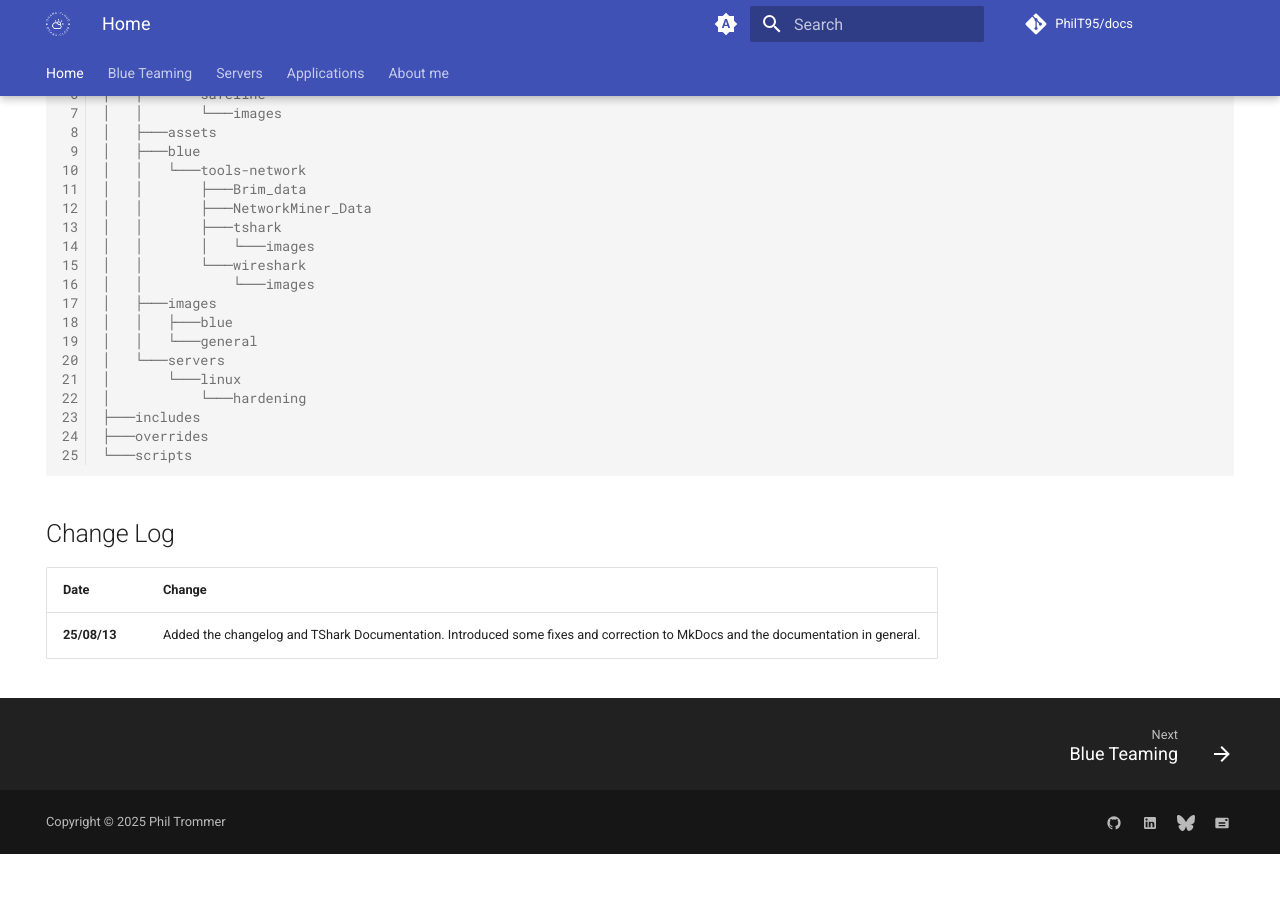
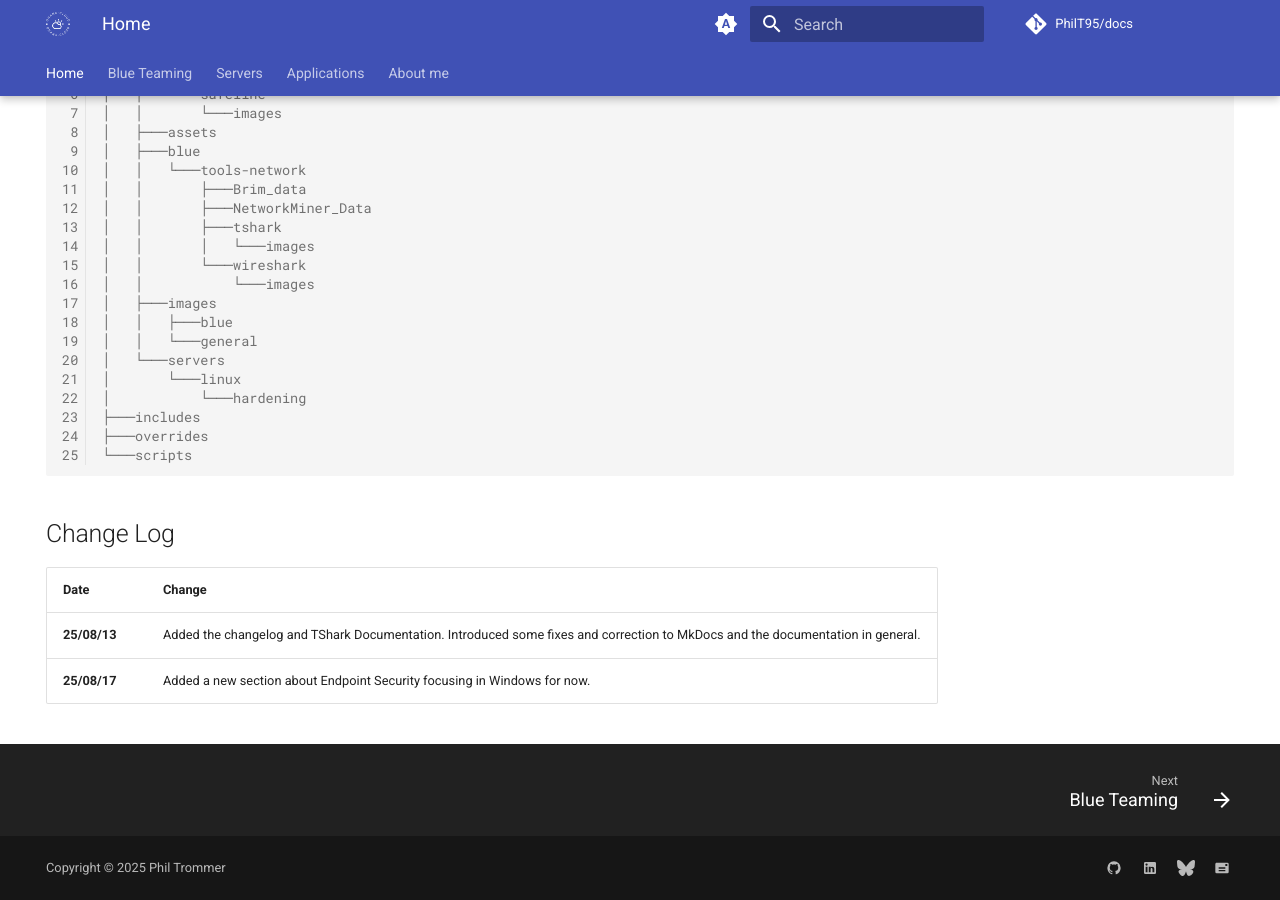
Before and after one commit to PhilT95/athenlyx, an MkDocs documentation site: the page built from docs/index.md, in a window 1280 px wide and 900 px high, scrolled down 959 px. Built offline with MkDocs 1.6.1 and Material for MkDocs 9.7.7, drawn with Linux system fonts in a browser that asks for light colours; plug-ins that fetch from the network failed and are left out; comment, search, counter and statistics services are not loaded; before the commit the page ends 1813 px from its top, so only the background shows below that.

Commit message:
Edited Changelog

```diff
--- a/docs/index.md
+++ b/docs/index.md
@@ -59,3 +59,4 @@ You can find the git [here](https://github.com/PhilT95/docs).
 |Date|Change|
 |:---|:-----|
 |**25/08/13**|Added the changelog and TShark Documentation. Introduced some fixes and correction to MkDocs and the documentation in general.|
+|**25/08/17**|Added a new section about Endpoint Security focusing in Windows for now.|
```
